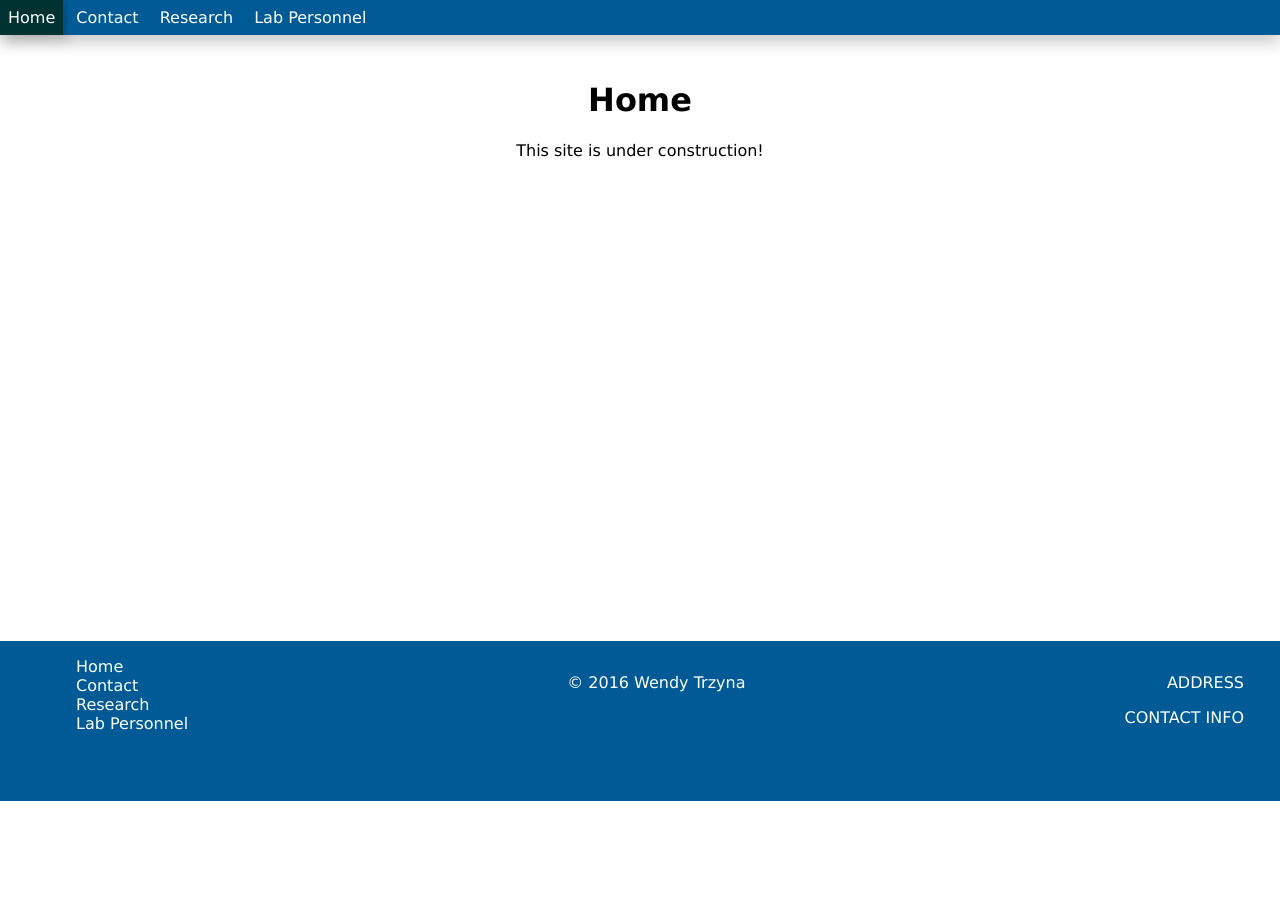
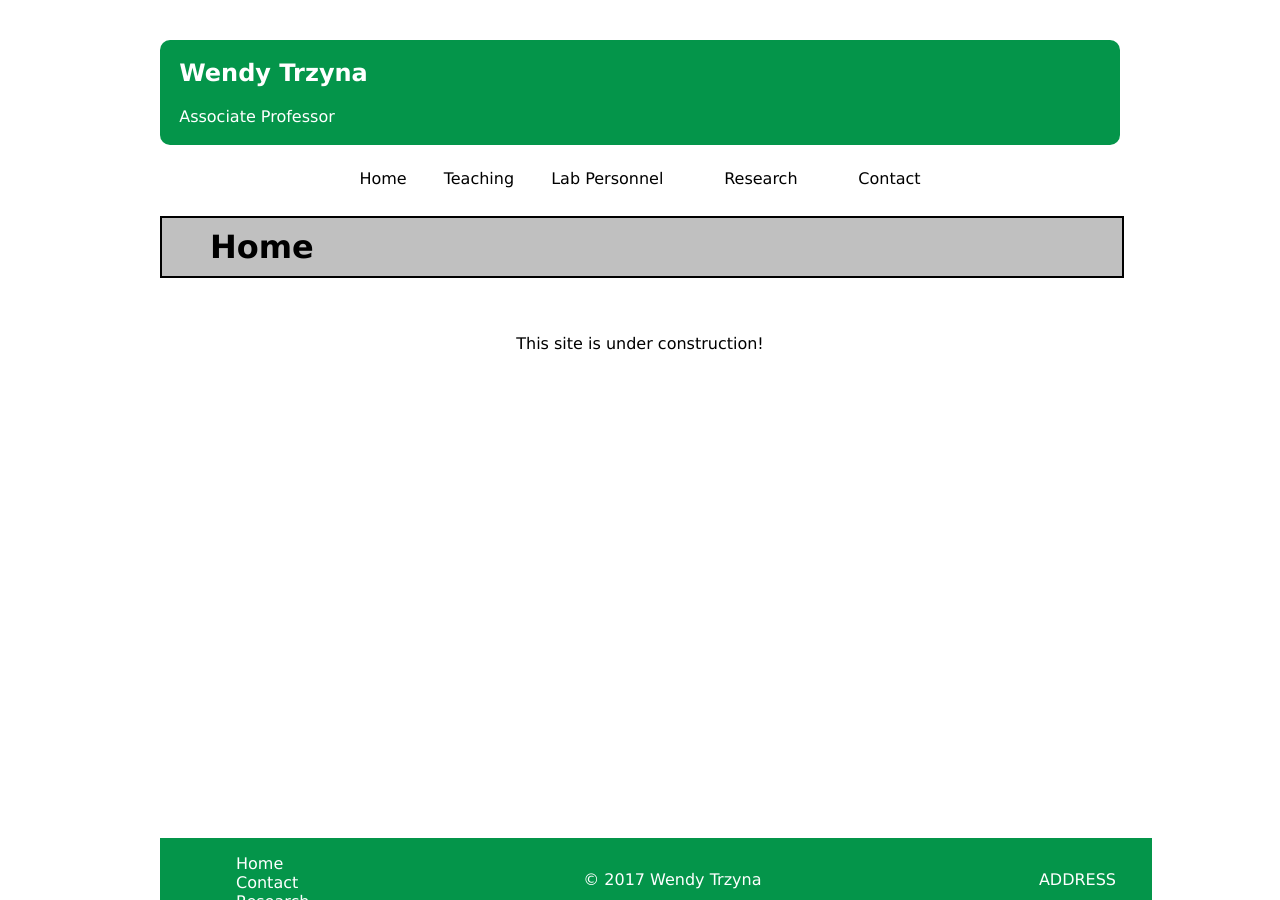
Before and after one commit to WendyTrzyna/WendyTrzyna.github.io, a Jekyll site: the page built from index.html, in a window 1280 px wide and 900 px high. Built offline with Jekyll 4.4.1, drawn with Linux system fonts in a browser that asks for light colours.

Commit message:
Change look and feel, add new pages

```diff
--- a/_layouts/default.html
+++ b/_layouts/default.html
@@ -8,30 +8,42 @@
 
 </head>
 <body>
+	<div id="header">
+		<h2>Wendy Trzyna</h2>
+		<p>Associate Professor</p>
+	</div>
 	<nav>
 		<span id="home" class="dropdown">
 			<a href="index.html">Home</a>
 		</span>
-		<span class="dropdown"><a href="contact.html">Contact</a></span>
-		<span class="dropdown">
-			<a href="research.html">Research</a>
-			<a href="#">Research</a>
-			<a href="#">Research</a>
-			<a href="#">Research</a>
-		</span>
+		<span class="dropdown"><a href="teaching.html">Teaching</a></span>
 		<span class="dropdown">
 			<a href="personnel.html">Lab Personnel</a>
+			<hr style="width:90%;">
 			<a href="#">Person</a>
 			<a href="#">Person</a>
 			<a href="#">Person</a>
 			<a href="#">Person</a>
 			<a href="#">Person</a>
 		</span>
+		<span class="dropdown">
+			<a href="research.html">Research</a>
+			<hr style="width:90%;">
+			<a href="presentations.html">Presentations</a>
+			<a href="acanthamoeba.html">Acanthamoeba</a>
+			<a href="protocols.html">Protocols</a>
+		</span>
+		<span class="dropdown"><a href="contact.html">Contact</a></span>
+
+
 	</nav>
 
-	<h1>{{ page.title }}</h1>
+	<div id="title">
+		<h1>{{ page.title }}</h1>
+	</div>
+
 	<div id="content">
-		{{ content }}
+		<p>{{ content }}</p>
 	</div>
 
 	<div id="footer">
@@ -49,7 +61,7 @@
 			<p>CONTACT INFO</p>
 		</span>
 		<span>
-			<p>&copy; 2016 Wendy Trzyna</p>
+			<p>&copy; 2017 Wendy Trzyna</p>
 		</span>
 
 
--- /dev/null
+++ b/acanthamoeba.html
@@ -0,0 +1,4 @@
+---
+title: Acanthamoeba
+---
+<p>This site is under construction!</p>
--- /dev/null
+++ b/presentations.html
@@ -0,0 +1,4 @@
+---
+title: Presentations
+---
+<p>This site is under construction!</p>
--- /dev/null
+++ b/protocols.html
@@ -0,0 +1,4 @@
+---
+title: Protocols
+---
+<p>This site is under construction!</p>
--- a/style.css
+++ b/style.css
@@ -1,76 +1,96 @@
 
 
 html, body{
-	width:100%;
-	height: 100%;
 	margin: 0;
 	padding: 0;
-	/*--nav-bar-color:rgb(0,90,150);*/
 }
 
 body{
-	color:black;
-	background-color: white;
-	text-align: center;
-	font-family:Verdana, Geneva, sans-serif;
-	padding-top: 60px;
+	width:				75%;
+	height: 			100%;
+	margin:				0 auto;
+	color:				black;
+	background-color: 	white;
+	text-align: 		center;
+	font-family:		Verdana, Geneva, sans-serif;
+	padding-top: 		20px;
+}
+div#header{
+	width: 				100%;
+	margin:				0px auto;
+	background-color: 	rgb(4, 149, 74);
+	border-radius: 		10px;
+	text-align: 		left;
+	color:				white;
+}
+div#header>h2{
+	padding:			2% 0% 0% 2%;
+}
+div#header>p{
+	padding:				0% 0% 2% 2%;
+}
+div#title{
+	width: 				100%;
+	margin:				20px auto;
+	text-align: 		left;
+	border: 			2px solid black;
+	background-color: 	rgb(192,192,192);
 }
 div#content{
+	width:		100%;
+	padding:	20px 0px;
 	min-height: 500px;
 }
 h1{
-
-	display: block;
-	font-weight: bold;
+	margin: 		1% 5%;
+	display: 		block;
+	font-weight: 	bold;
 }
 
 nav{
-	width: 100%;
-	top: 0;
-	position: fixed;
-	background-color:rgb(0,90,150);
-	/*rgb(0,90,150);*/
-	box-shadow: rgba(0,0,0,0.2) 0px 8px 16px 0px;
-	text-align: left;
-	max-height: 2.2em;
+	width: 				100%;
+	margin:				0px auto;
+	background-color:	white;
+	text-align: 		center;
+	max-height: 		2.2em;
 }
 
 nav>span{
-	display: inline-block;
-	vertical-align: top;
-	background-color:rgb(0,90,150);
-	/*rgb(0,90,150);*/
-	/*float:left;*/
-	max-height: 2.2em;
-	overflow: hidden;
-	font-size: 1em;
+	display: 				inline-block;
+	vertical-align: 		top;
+	background-color:		white;
+	max-height: 			2.2em;
+	overflow: 				hidden;
+	font-size: 				1em;
+	border-radius: 			5px;
+	margin: 				0em 0.5em;
 
 }
 nav a{
-	display: block;
-	color: white;
-	text-decoration: none;
-	margin: 0.5em;
+	display: 			block;
+	color: 				black;
+	text-decoration: 	none;
+	margin: 			0.5em;
 
 }
 .dropdown {
 	transition: background-color 0.5s, max-height 0.5s, margin-bottom 0.5s, box-shadow 0.5s;
 }
-/*nav>span:hover{
-	background-color:rgb(0,50,50);
-}*/
+
 .dropdown:hover{
-	background-color:rgb(0,50,50);
+	background-color:	white;
 	max-height: 20em;
 	margin-bottom: -5em;
-	box-shadow: rgba(0,0,0,0.2) 4px 4px 16px 0px;
+	box-shadow: rgba(0,0,0,0.3) 4px 4px 16px 0px;
 }
 
 div#footer{
-	padding: 1em;
-	min-height: 8em;
-	color: white;
-	background: rgb(0,90,150);
+	width:				100%;
+	margin: 			0px auto;
+	padding: 			1em;
+	min-height: 		8em;
+	color: 				white;
+	background-color: 	rgb(4, 149, 74);
 
 }
 div#footer>span{
--- /dev/null
+++ b/teaching.html
@@ -0,0 +1,4 @@
+---
+title: Teaching
+---
+<p>This site is under construction!</p>
```
